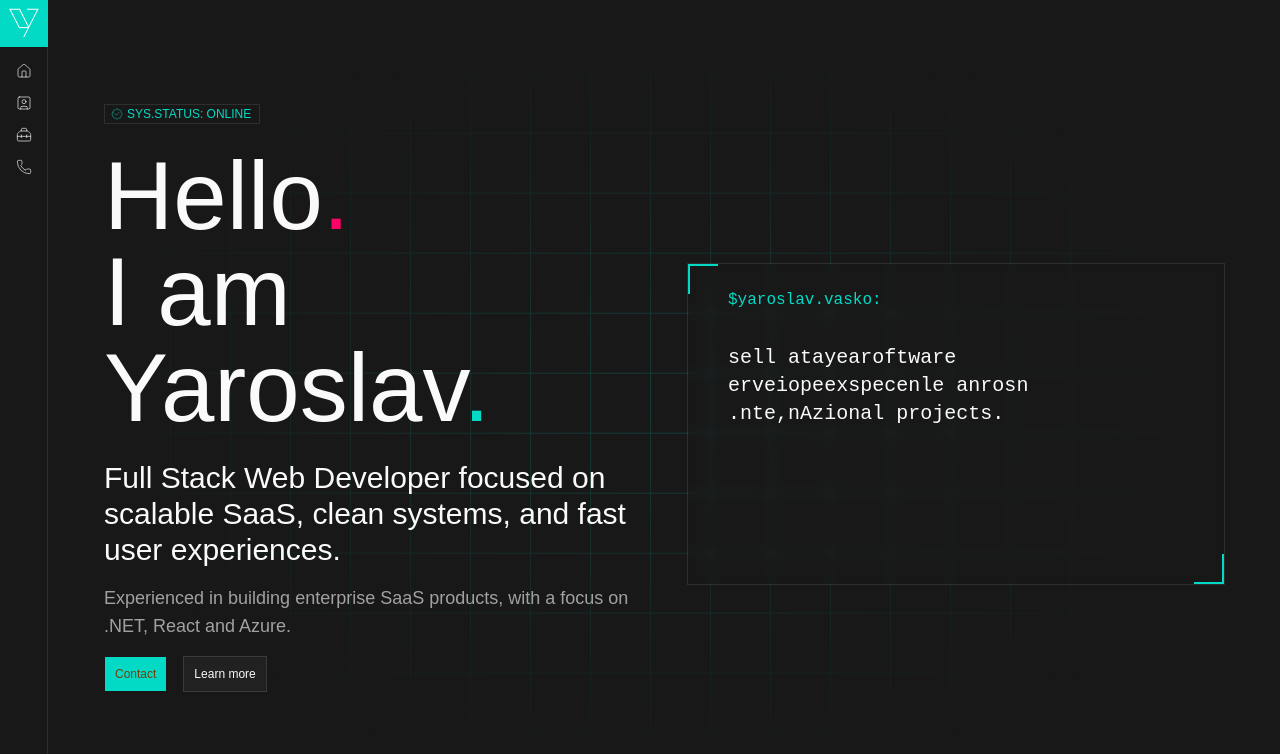
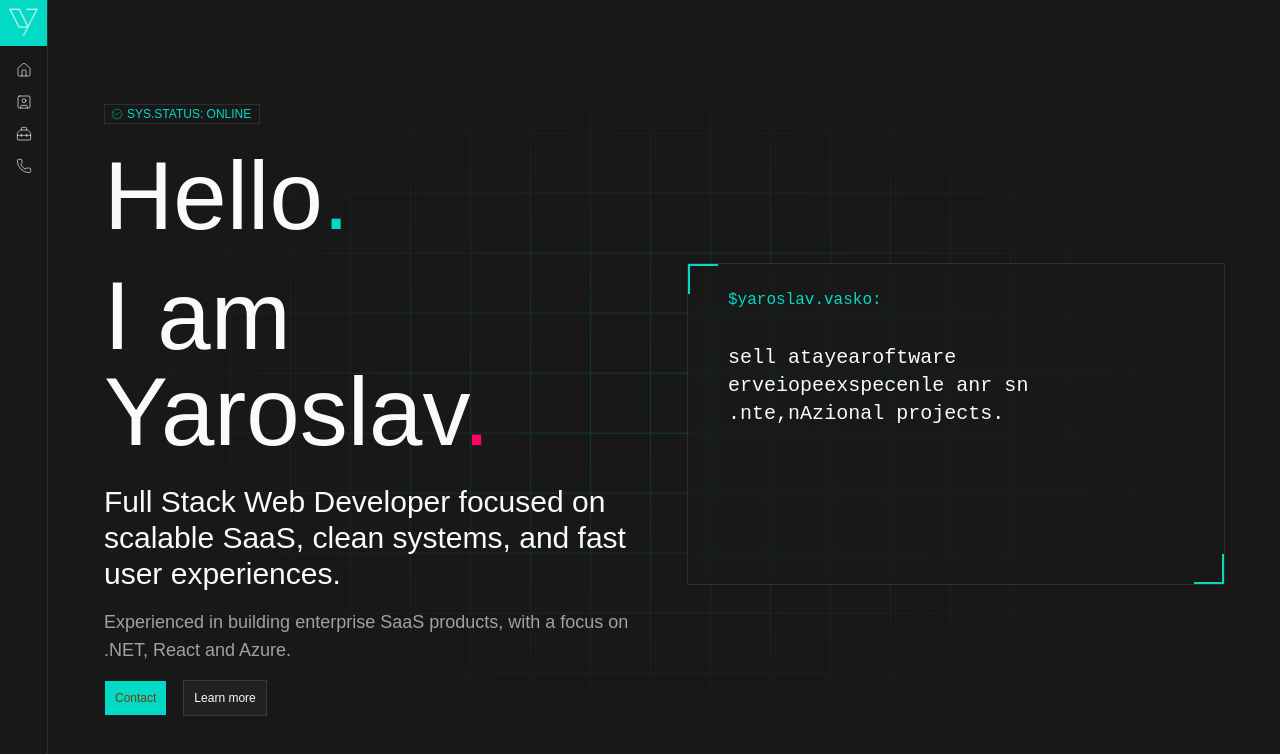
Before and after one commit to yaroslavvasko/yaroslavvasko.github.io, a React (Vite) app in the folder site/: page / in a window 1280 px wide. Shown: the top 754 px of the page. Built offline with nearby package versions, Linux system fonts and the light colour scheme.

Commit message:
some enhancements

```diff
--- /dev/null
+++ b/site/public/data/home.json
@@ -0,0 +1,17 @@
+{
+  "heading": ["Hello", "I am Yaroslav"],
+  "subheading": [
+    "Full Stack Web Developer focused on scalable SaaS, clean systems, and fast user experiences."
+  ],
+  "description": [
+    " Experienced in building enterprise SaaS products, with a focus on .NET, React and Azure."
+  ],
+  "mainInfo": [
+    "full stack software developer specializing in .NET, Azure, and React.",
+    "several years of enterprise experience across international projects.",
+    "turning complex business requirements into elegant, scalable solutions.",
+    "from Kraków, Poland — building software that works across borders.",
+    "may your builds always pass and your users always stay.",
+    "if this resonates — share it with someone who builds things too."
+  ]
+}
--- a/site/src/components/sidebar/app-sidebar-body.tsx
+++ b/site/src/components/sidebar/app-sidebar-body.tsx
@@ -1,5 +1,6 @@
 import { useIsMobile } from "@/hooks/use-mobile";
 import { SidebarInset, SidebarTrigger } from "../ui/sidebar";
+import { Menu } from "lucide-react";
 
 export function AppSidebarBody({
   children,
@@ -11,8 +12,17 @@ export function AppSidebarBody({
 
   return (
     <SidebarInset {...props}>
-      <header className="flex h-16 shrink-0 items-center gap-2 transition-[width,height] ease-linear group-has-data-[collapsible=icon]/sidebar-wrapper:h-12">
-        {isMobile && <SidebarTrigger />}
+      <header className="flex sticky top-0 z-10 p-2 shrink-0 items-center gap-2 transition-[width,height] ease-linear group-has-data-[collapsible=icon]/sidebar-wrapper:h-12">
+        {isMobile && (
+          <SidebarTrigger>
+            <Menu size={32} />
+            <img
+              style={{ filter: "invert(100%)" }}
+              src={"/logo.png"}
+              className="w-8"
+            />
+          </SidebarTrigger>
+        )}
       </header>
 
       <section className="flex h-full z-1 p-4 sm:p-6 lg:p-8">
--- a/site/src/components/sidebar/app-sidebar.tsx
+++ b/site/src/components/sidebar/app-sidebar.tsx
@@ -45,7 +45,17 @@ export function AppSidebar({ ...props }: React.ComponentProps<typeof Sidebar>) {
   return (
     <Sidebar collapsible="icon" {...props}>
       <SidebarHeader>
-        <div className="flex">{!isMobile && <SidebarTrigger />}</div>
+        <div className="flex">
+          {!isMobile && (
+            <SidebarTrigger>
+              <img
+                style={{ filter: "invert(100%)" }}
+                src={"/logo.png"}
+                className="w-8"
+              />
+            </SidebarTrigger>
+          )}
+        </div>
       </SidebarHeader>
       <SidebarContent>
         <NavMain items={data.navMain} />
--- a/site/src/components/sidebar/nav-main.tsx
+++ b/site/src/components/sidebar/nav-main.tsx
@@ -4,6 +4,7 @@ import {
   SidebarMenuButton,
   SidebarMenuItem,
 } from "@/components/ui/sidebar";
+import { useSidebar } from "@/hooks/useSidebar";
 import { NavLink } from "react-router";
 
 export type NavMainProps = {
@@ -16,13 +17,22 @@ export type NavMainProps = {
 };
 
 export function NavMain({ items }: NavMainProps) {
+  const { isMobile, setOpenMobile } = useSidebar();
+
+  const onNavClick = () => {
+    if (isMobile) setOpenMobile(false);
+  };
+
   return (
     <SidebarGroup>
       <SidebarMenu>
         {items.map((item) => (
           <SidebarMenuItem key={item.title}>
-            <NavLink to={item.url}>
-              <SidebarMenuButton tooltip={item.title}>
+            <NavLink to={item.url} onClick={onNavClick}>
+              <SidebarMenuButton
+                tooltip={item.title}
+                className="cursor-pointer"
+              >
                 {item.icon}
                 <span>{item.title}</span>
               </SidebarMenuButton>
--- a/site/src/components/ui/sidebar.tsx
+++ b/site/src/components/ui/sidebar.tsx
@@ -20,6 +20,8 @@ import {
   TooltipContent,
   TooltipTrigger,
 } from "@/components/ui/tooltip";
+import { Button } from "./button";
+import { SquareMenu } from "lucide-react";
 
 const SIDEBAR_COOKIE_NAME = "sidebar_state";
 const SIDEBAR_COOKIE_MAX_AGE = 60 * 60 * 24 * 7;
@@ -241,23 +243,24 @@ function Sidebar({
 function SidebarTrigger({
   className,
   onClick,
+  children,
   ...props
 }: React.ComponentProps<"div">) {
   const { toggleSidebar } = useSidebar();
 
   return (
-    <div className={cn("flex grow bg-primary p-2 ", className)}>
+    <div className={cn("flex grow bg-primary p-2 cursor-pointer", className)}>
       <div
         data-sidebar="trigger"
         data-slot="sidebar-trigger"
-        className={cn("w-8 flex-initial", className)}
+        className={cn("flex grow justify-between", className)}
         onClick={(event) => {
           onClick?.(event);
           toggleSidebar();
         }}
         {...props}
       >
-        <img style={{ filter: "invert(100%)" }} src={"/logo.png"} />
+        {children}
         <span className="sr-only">Toggle Sidebar</span>
       </div>
     </div>
--- a/site/src/pages/contact.tsx
+++ b/site/src/pages/contact.tsx
@@ -28,14 +28,14 @@ export default function ContactPage() {
       <div className="flex flex-col md:flex-row ">
         <div className="flex flex-col md:flex-row gap-6 mt-6">
           <a href={"mailto:" + data?.email}>
-            <Card className="cyber-card streamline bg-transparent backdrop-blur-xs font-mono min-w-md p-6">
-              <CardHeader>
-                <CardTitle className="font-mono font-light text-primary text-base p-6 pb-0">
+            <Card className="cyber-card streamline bg-transparent backdrop-blur-xs font-mono min-w-sm md:min-w-md p-6">
+              <CardHeader className="px-0">
+                <CardTitle className="font-mono font-light text-primary text-base p-0 pb-0 md:p-6">
                   $email:
                 </CardTitle>
               </CardHeader>
-              <CardContent>
-                <p className="text-3xl p-6">{data?.email}</p>
+              <CardContent className="px-0">
+                <p className="text-xl md:text-3xl p-o md:p-6">{data?.email}</p>
               </CardContent>
             </Card>
           </a>
--- a/site/src/pages/home.tsx
+++ b/site/src/pages/home.tsx
@@ -1,20 +1,23 @@
+import { NavLink } from "react-router";
 import TextTransformer from "@/components/text-transformation/text-transformer";
 import { Card, CardContent, CardHeader, CardTitle } from "@/components/ui/card";
-import "./home.css";
 import { Badge } from "@/components/ui/badge";
 import { BadgeCheck } from "lucide-react";
 import { Button } from "@/components/ui/button";
+import { useJsonFetch } from "@/hooks/useJsonFetch";
 
-const sentences = [
-  "full stack software developer specializing in .NET, Azure, and React.",
-  "several years of enterprise experience across international projects.",
-  "turning complex business requirements into elegant, scalable solutions.",
-  "from Kraków, Poland — building software that works across borders.",
-  "may your builds always pass and your users always stay.",
-  "if this resonates — share it with someone who builds things too.",
-];
+import "./home.css";
+
+type MainData = {
+  heading: string[];
+  subheading: string[];
+  description: string[];
+  mainInfo: string[];
+};
 
 export default function HomePage() {
+  const { data } = useJsonFetch<MainData>("/data/home.json");
+
   return (
     <div className="squared-bg flex flex-col md:flex-row grow">
       <div className="flex flex-col md:w-1/2 p-6">
@@ -22,29 +25,43 @@ export default function HomePage() {
           <BadgeCheck data-icon="inline-start" />
           SYS.STATUS: ONLINE
         </Badge>
-        <h1 className="text-6xl lg:text-8xl font-medium mt-6">
-          Hello<span className="text-primary-2">.</span>
-        </h1>
-        <h1 className="text-6xl lg:text-8xl font-medium ">
-          I am Yaroslav<span className="text-primary">.</span>
-        </h1>
-        <p className="text-3xl mt-6">
-          Full Stack Web Developer focused on scalable SaaS, clean systems, and
-          fast user experiences.
-        </p>
-        <p className="text-lg text-muted-foreground mt-4">
-          Experienced in building enterprise SaaS products, with a focus on
-          .NET, React and Azure.
-        </p>
+        {data?.heading?.map((heading, index) => (
+          <h1 key={index} className="text-6xl lg:text-8xl font-medium mt-6">
+            {heading}
+            <span
+              className={index % 2 == 0 ? "text-primary" : "text-primary-2"}
+            >
+              .
+            </span>
+          </h1>
+        ))}
+
+        {data?.subheading?.map((heading, index) => (
+          <p key={index} className="text-3xl mt-6">
+            {heading}
+          </p>
+        ))}
+
+        {data?.description?.map((heading, index) => (
+          <p key={index} className="text-lg text-muted-foreground mt-4">
+            {heading}
+          </p>
+        ))}
 
         <div className="flex-row mt-4">
-          <Button size="lg">Contact</Button>
-          <Button className="ml-4" variant="outline" size="lg">
-            Learn more
-          </Button>
+          <NavLink to={"/contact"}>
+            <Button size="lg" className="cursor-pointer">
+              Contact
+            </Button>
+          </NavLink>
+          <NavLink to={"/about"}>
+            <Button className="ml-4 cursor-pointer" variant="outline" size="lg">
+              Learn more
+            </Button>
+          </NavLink>
         </div>
       </div>
-      <div className="flex flex-col md:max-w-1/2 p-6 items-center justify-center">
+      <div className="flex flex-col md:max-w-1/2 p-6 items-center justify-center my-6 md:my-0">
         <Card className="cyber-card h-80 p-6 bg-transparent backdrop-blur-xs font-mono">
           <CardHeader>
             <CardTitle className="font-mono font-light text-primary text-base">
@@ -53,7 +70,7 @@ export default function HomePage() {
           </CardHeader>
           <CardContent>
             <TextTransformer
-              sentences={sentences}
+              sentences={data?.mainInfo}
               className="text-xl break-all md:break-normal pt-4 font-thin"
             />
           </CardContent>
```
